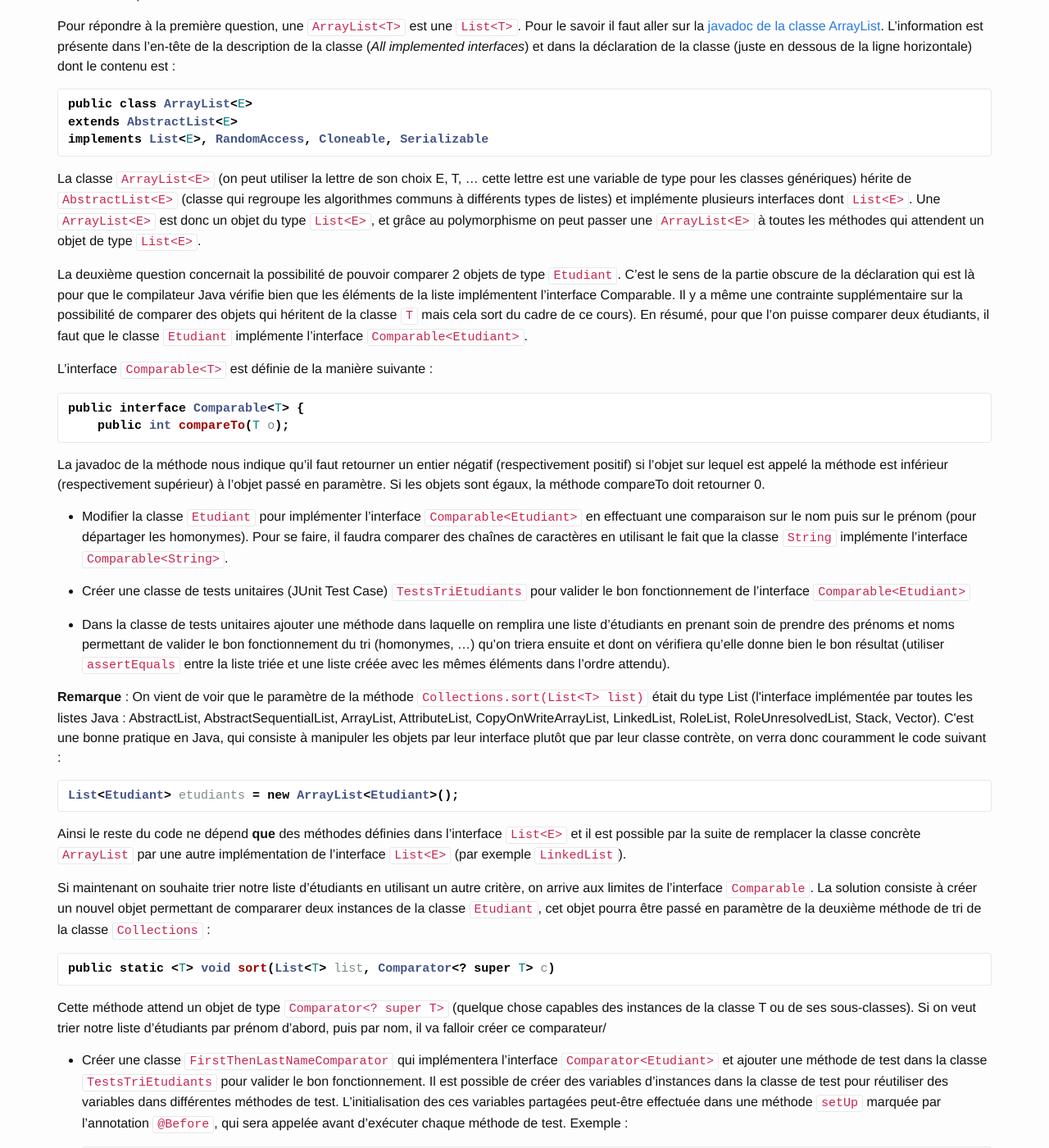
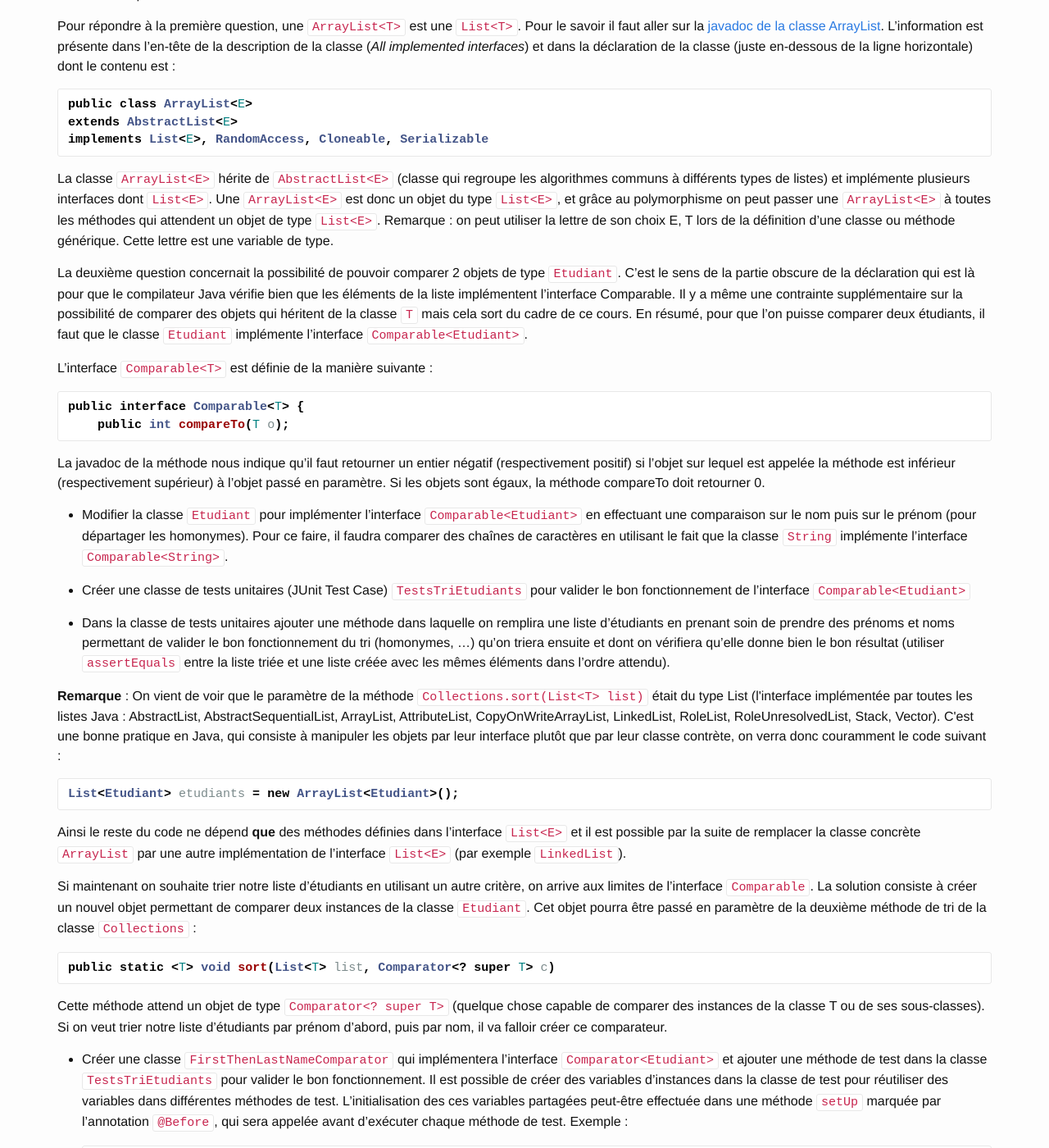
Before and after one commit to geiilyon/geiilyon.github.io, a Jekyll site: the page built from _collection_enonces/tp3.md, in a window 1280 px wide and 1400 px high, scrolled down 2210 px. Shown: the whole window at 82% size. Built offline with Jekyll 4.4.1, drawn with Linux system fonts in a browser that asks for light colours; nearby versions of some CDN libraries; Markdown is read by kramdown in place of the engine named in the settings; some of the changed text lies outside the part shown.

Commit message:
Many typos

````diff
--- a/_collection_enonces/tp3.md
+++ b/_collection_enonces/tp3.md
@@ -21,6 +21,7 @@ Dès lors qu'elle contient une méthode abstraite une classe doit elle aussi êt
 ```java
     public abstract class Etudiant
 ```
+
 En effet, son implémentation étant incomplète, elle ne peut pas être instanciée. On ne peut instancier que des classes concrètes. Les classes abstraites servent à factoriser du code commun ou à définir des types très généraux qui permettront de manipuler des classes concrètes par polymorphisme.
 
 * Modifier les classes précédentes comme indiqué et vérifier qu'il n'est maintenant plus possible de créer d'instance de la classe Etudiant. Vérifier par contre que votre code précédent fonctionne toujours.
@@ -89,9 +90,9 @@ extends AbstractList<E>
 implements List<E>, RandomAccess, Cloneable, Serializable
 ```
 
-La classe `ArrayList<E>` (on peut utiliser la lettre de son choix E, T, ... cette lettre est une variable de type pour les classes génériques) hérite de `AbstractList<E>` (classe qui regroupe les algorithmes communs à différents types de listes) et implémente plusieurs interfaces dont `List<E>`. Une `ArrayList<E>` est donc un objet du type `List<E>`, et grâce au polymorphisme on peut passer une `ArrayList<E>` à toutes les méthodes qui attendent un objet de type `List<E>`.
+La classe `ArrayList<E>` hérite de `AbstractList<E>` (classe qui regroupe les algorithmes communs à différents types de listes) et implémente plusieurs interfaces dont `List<E>`. Une `ArrayList<E>` est donc un objet du type `List<E>`, et grâce au polymorphisme on peut passer une `ArrayList<E>` à toutes les méthodes qui attendent un objet de type `List<E>`. Remarque : on peut utiliser la lettre de son choix E, T lors de la définition d'une classe ou méthode générique. Cette lettre est une variable de type.
 
-La deuxième question concernait la possibilité de pouvoir comparer 2 objets de type `Etudiant`. C'est le sens de la partie obscure de la déclaration qui est là pour que le compilateur Java vérifie bien que les éléments de la liste implémentent l'interface Comparable. Il y a même une contrainte supplémentaire sur la possibilité de comparer des objets qui héritent de la classe `T` mais cela sort du cadre de ce cours). En résumé, pour que l'on puisse comparer deux étudiants, il faut que le classe `Etudiant` implémente l'interface `Comparable<Etudiant>`.
+La deuxième question concernait la possibilité de pouvoir comparer 2 objets de type `Etudiant`. C'est le sens de la partie obscure de la déclaration qui est là pour que le compilateur Java vérifie bien que les éléments de la liste implémentent l'interface Comparable. Il y a même une contrainte supplémentaire sur la possibilité de comparer des objets qui héritent de la classe `T` mais cela sort du cadre de ce cours. En résumé, pour que l'on puisse comparer deux étudiants, il faut que le classe `Etudiant` implémente l'interface `Comparable<Etudiant>`.
 
 L'interface `Comparable<T>` est définie de la manière suivante :
 
@@ -100,9 +101,9 @@ public interface Comparable<T> {
     public int compareTo(T o);
 ```
 
-La javadoc de la méthode nous indique qu'il faut retourner un entier négatif (respectivement positif) si l'objet sur lequel est appelé la méthode est inférieur (respectivement supérieur) à l'objet passé en paramètre. Si les objets sont égaux, la méthode compareTo doit retourner 0.
+La javadoc de la méthode nous indique qu'il faut retourner un entier négatif (respectivement positif) si l'objet sur lequel est appelée la méthode est inférieur (respectivement supérieur) à l'objet passé en paramètre. Si les objets sont égaux, la méthode compareTo doit retourner 0.
 
-* Modifier la classe `Etudiant` pour implémenter l'interface `Comparable<Etudiant>` en effectuant une comparaison sur le nom puis sur le prénom (pour départager les homonymes). Pour se faire, il faudra comparer des chaînes de caractères en utilisant le fait que la classe `String` implémente l'interface `Comparable<String>`.
+* Modifier la classe `Etudiant` pour implémenter l'interface `Comparable<Etudiant>` en effectuant une comparaison sur le nom puis sur le prénom (pour départager les homonymes). Pour ce faire, il faudra comparer des chaînes de caractères en utilisant le fait que la classe `String` implémente l'interface `Comparable<String>`.
 
 * Créer une classe de tests unitaires (JUnit Test Case) `TestsTriEtudiants` pour valider le bon fonctionnement de l'interface `Comparable<Etudiant>`
 
@@ -117,13 +118,13 @@ List<Etudiant> etudiants = new ArrayList<Etudiant>();
 
 Ainsi le reste du code ne dépend **que** des méthodes définies dans l'interface `List<E>` et il est possible par la suite de remplacer la classe concrète `ArrayList` par une autre implémentation de l'interface `List<E>` (par exemple `LinkedList`).
 
-Si maintenant on souhaite trier notre liste d'étudiants en utilisant un autre critère, on arrive aux limites de l'interface `Comparable`. La solution consiste à créer un nouvel objet permettant de compararer deux instances de la classe `Etudiant`, cet objet pourra être passé en paramètre de la deuxième méthode de tri de la classe `Collections` :
+Si maintenant on souhaite trier notre liste d'étudiants en utilisant un autre critère, on arrive aux limites de l'interface `Comparable`. La solution consiste à créer un nouvel objet permettant de comparer deux instances de la classe `Etudiant`. Cet objet pourra être passé en paramètre de la deuxième méthode de tri de la classe `Collections` :
 
 ```java
 public static <T> void sort(List<T> list, Comparator<? super T> c)
 ```
 
-Cette méthode attend un objet de type `Comparator<? super T>` (quelque chose capables des instances de la classe T ou de ses sous-classes). Si on veut trier notre liste d'étudiants par prénom d'abord, puis par nom, il va falloir créer ce comparateur/
+Cette méthode attend un objet de type `Comparator<? super T>` (quelque chose capable de comparer des instances de la classe T ou de ses sous-classes). Si on veut trier notre liste d'étudiants par prénom d'abord, puis par nom, il va falloir créer ce comparateur.
 
 * Créer une classe `FirstThenLastNameComparator` qui implémentera l'interface `Comparator<Etudiant>` et ajouter une méthode de test dans la classe `TestsTriEtudiants` pour valider le bon fonctionnement. Il est possible de créer des variables d'instances dans la classe de test pour réutiliser des variables dans différentes méthodes de test. L'initialisation des ces variables partagées peut-être effectuée dans une méthode `setUp` marquée par l'annotation `@Before`, qui sera appelée avant d'exécuter chaque méthode de test. Exemple :
 
````
Also changed, not shown: other parts of _collection_enonces/tp3.md (+3 -3 lines), _collection_enonces/tp1.md (+2 -1 lines).
